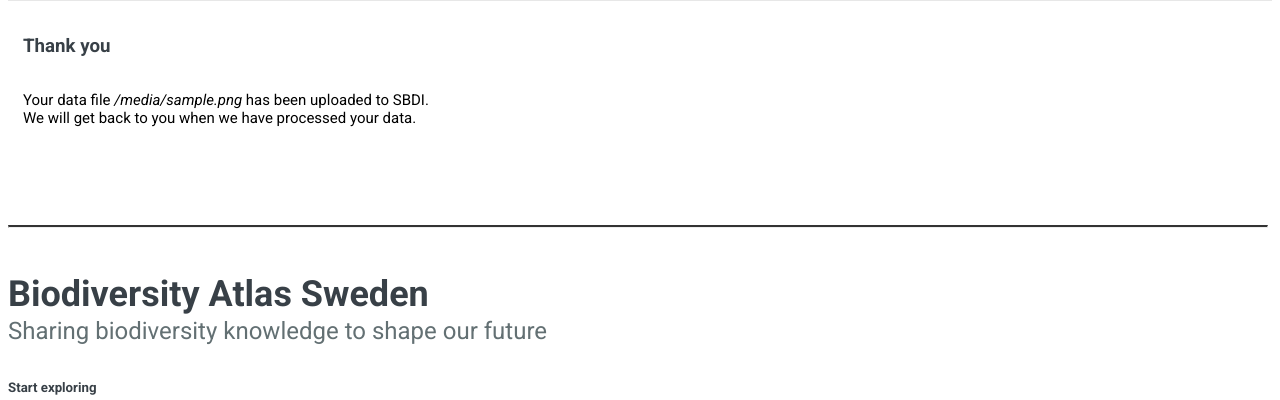
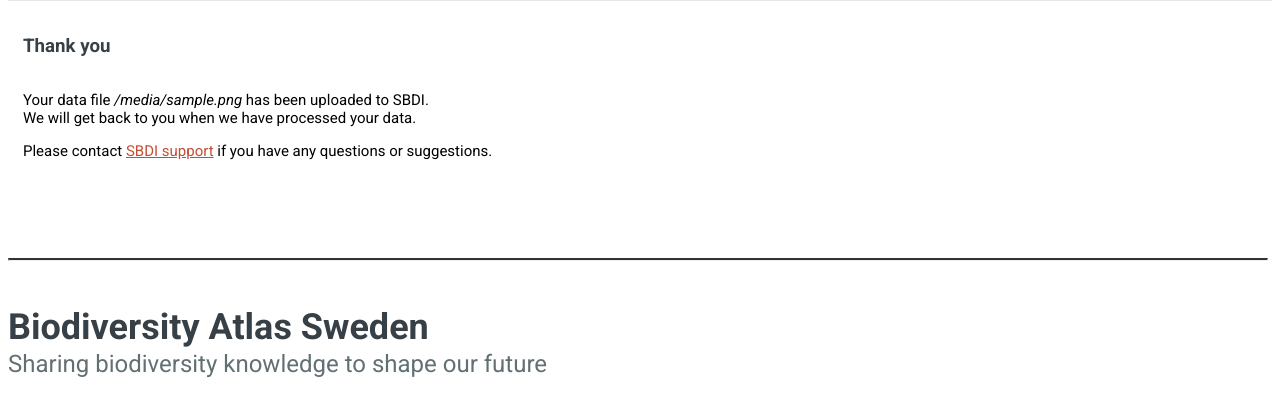
Before and after one commit to biodiversitydata-se/mol-mod, a Flask app: template molmod/templates/uploaded.html in a window 1280 px wide. Shown: the part 471-871 px from the top of the page. Run offline with Flask 2, Linux system fonts and the light colour scheme; the template is opened without the code that fills it: most values are stand-ins (such as "Sample title", 1, 10 or a date in 2020); parts of the project's set-up code (start-up, migrations or seed data) failed here and were passed over; some libraries are stand-ins or nearby versions.

Commit message:
Add support link to msg in 'uploaded' page

```diff
--- a/molmod/templates/uploaded.html
+++ b/molmod/templates/uploaded.html
@@ -5,8 +5,13 @@
         <br>
         <h3>Thank you</h3>
         <br>
-        <p>Your data file <i> {{ filename }} </i> has been uploaded to SBDI.<br>
-           We will get back to you when we have processed your data.
+        <p>
+            Your data file <i> {{ filename }} </i> has been uploaded to SBDI.<br>
+            We will get back to you when we have processed your data.
+       </p>
+       <p>
+           Please contact <a href="{{ sbdi_contact_page }}">SBDI support</a>
+           if you have any questions or suggestions.
        </p>
     </div>
 </div>
```
